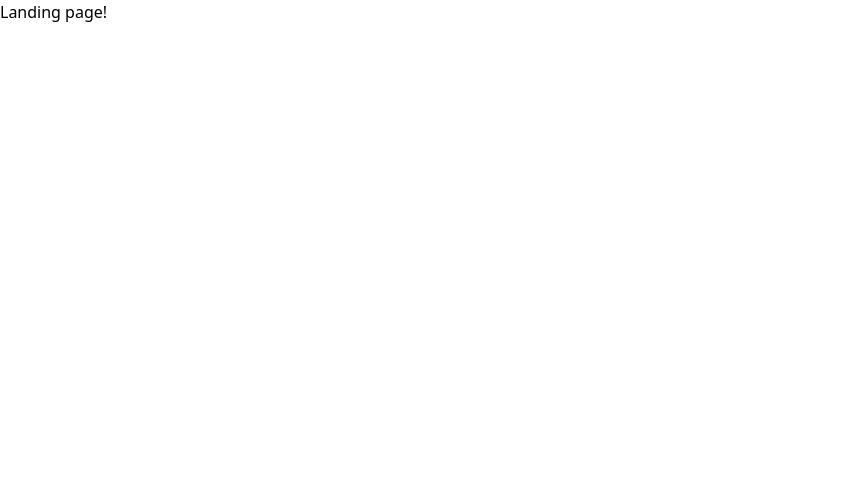
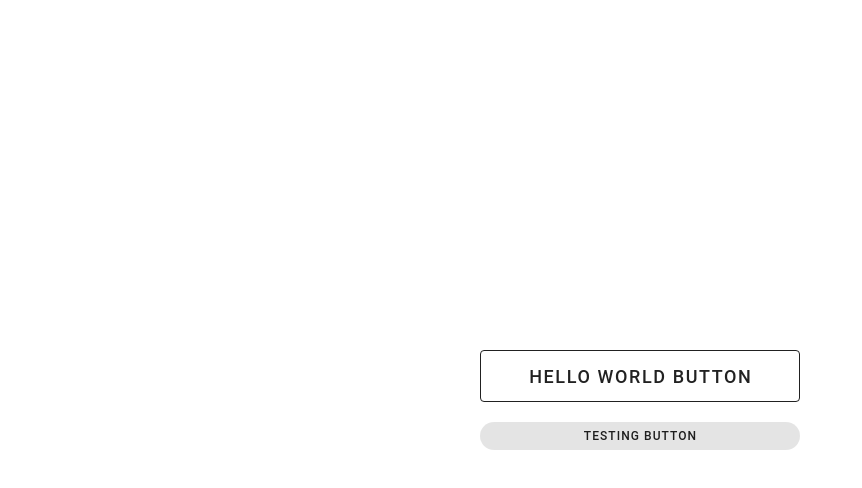
Before and after one commit to 44mira/pahinungod-event-system, a Nuxt app: page / in a window 1280 px wide. Shown: the top 488 px of the page, without its empty margins (0-862 px from the left). Built offline with nearby package versions, Linux system fonts and the light colour scheme.

Commit message:
build: add vuetify ui library

```diff
--- /dev/null
+++ b/app.vue
@@ -0,0 +1,8 @@
+
+<template>
+  <NuxtLayout>
+    <v-app>
+      <NuxtPage />
+    </v-app>
+  </NuxtLayout>
+</template>
--- a/nuxt.config.ts
+++ b/nuxt.config.ts
@@ -1,4 +1,6 @@
 // https://nuxt.com/docs/api/configuration/nuxt-config
+
+import vuetify, { transformAssetUrls } from "vite-plugin-vuetify";
 export default defineNuxtConfig({
   devtools: { enabled: true },
   css: ["~/assets/css/main.css"],
@@ -8,4 +10,22 @@ export default defineNuxtConfig({
       autoprefixer: {},
     },
   },
+  build: {
+    transpile: ["vuetify"],
+  },
+  modules: [
+    (_options, nuxt) => {
+      nuxt.hooks.hook("vite:extendConfig", (config) => {
+        // @ts-expect-error
+        config.plugins.push(vuetify({ autoImport: true }));
+      });
+    },
+  ],
+  vite: {
+    vue: {
+      template: {
+        transformAssetUrls,
+      },
+    },
+  },
 });
--- a/package.json
+++ b/package.json
@@ -10,6 +10,7 @@
     "postinstall": "nuxt prepare"
   },
   "dependencies": {
+    "@mdi/font": "^7.4.47",
     "nuxt": "^3.11.2",
     "vue": "^3.4.21",
     "vue-router": "^4.3.0"
@@ -17,6 +18,8 @@
   "devDependencies": {
     "autoprefixer": "^10.4.19",
     "postcss": "^8.4.38",
-    "tailwindcss": "^3.4.3"
+    "tailwindcss": "^3.4.3",
+    "vite-plugin-vuetify": "^2.0.3",
+    "vuetify": "^3.5.16"
   }
 }
--- a/pages/index.vue
+++ b/pages/index.vue
@@ -1,4 +1,10 @@
-
 <template>
-  Landing page!
+  <div class="flex flex-col gap-5 w-full h-full items-center justify-center">
+    <v-btn class="w-1/4 mx-auto p-5" size="x-large" variant="outlined">
+      Hello world button
+    </v-btn>
+    <v-btn class="w-1/4 mx-auto p-4" rounded="xl" size="small" variant="tonal">
+      Testing button
+    </v-btn>
+  </div>
 </template>
--- /dev/null
+++ b/plugins/vuetify.ts
@@ -0,0 +1,12 @@
+// import this after install `@mdi/font` package
+import "@mdi/font/css/materialdesignicons.css";
+
+import "vuetify/styles";
+import { createVuetify } from "vuetify";
+
+export default defineNuxtPlugin((app) => {
+  const vuetify = createVuetify({
+    // ... your configuration
+  });
+  app.vueApp.use(vuetify);
+});
```
Also changed, not shown: 1 other file (tests, documents, lock files or other folders).
